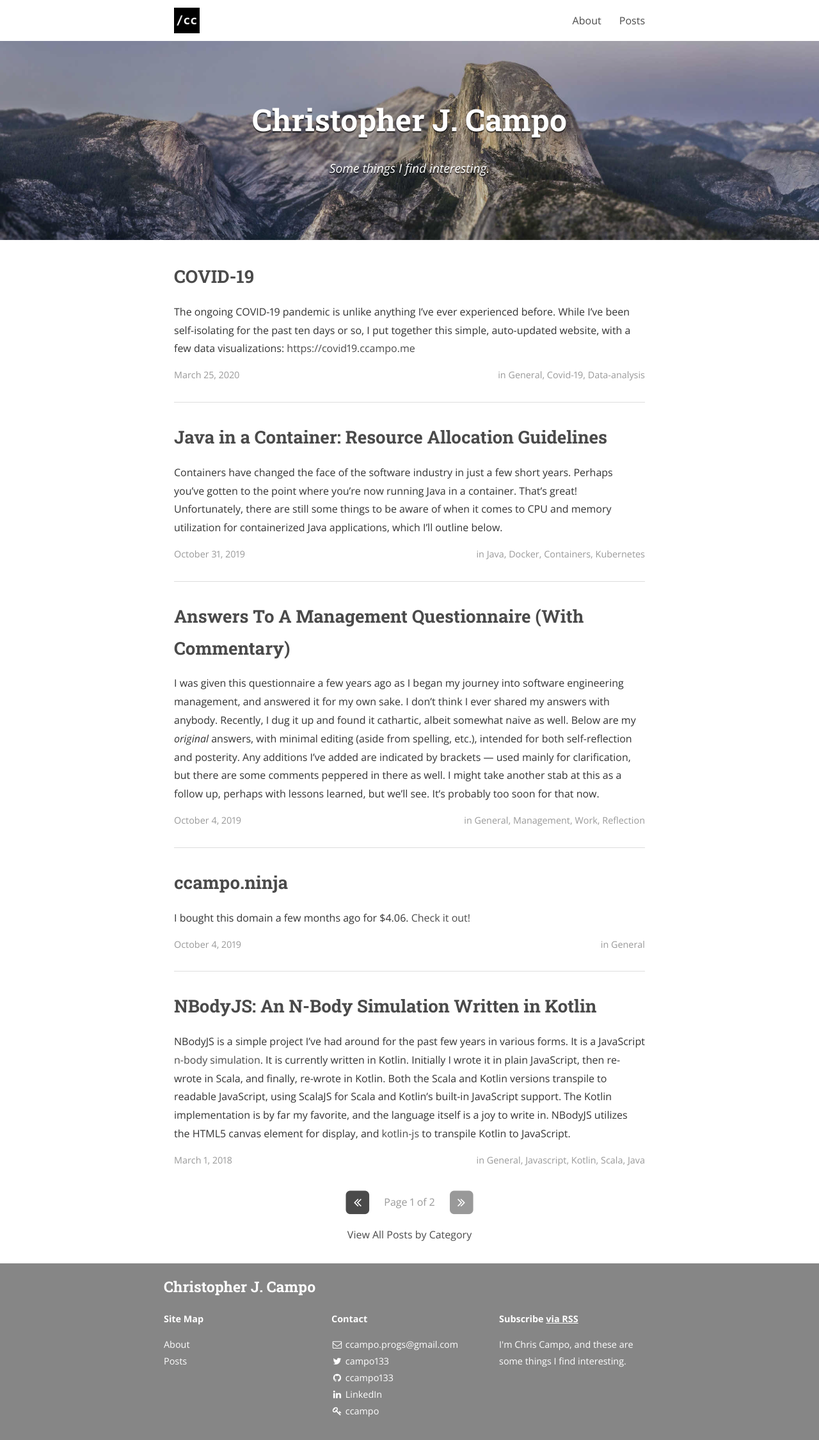
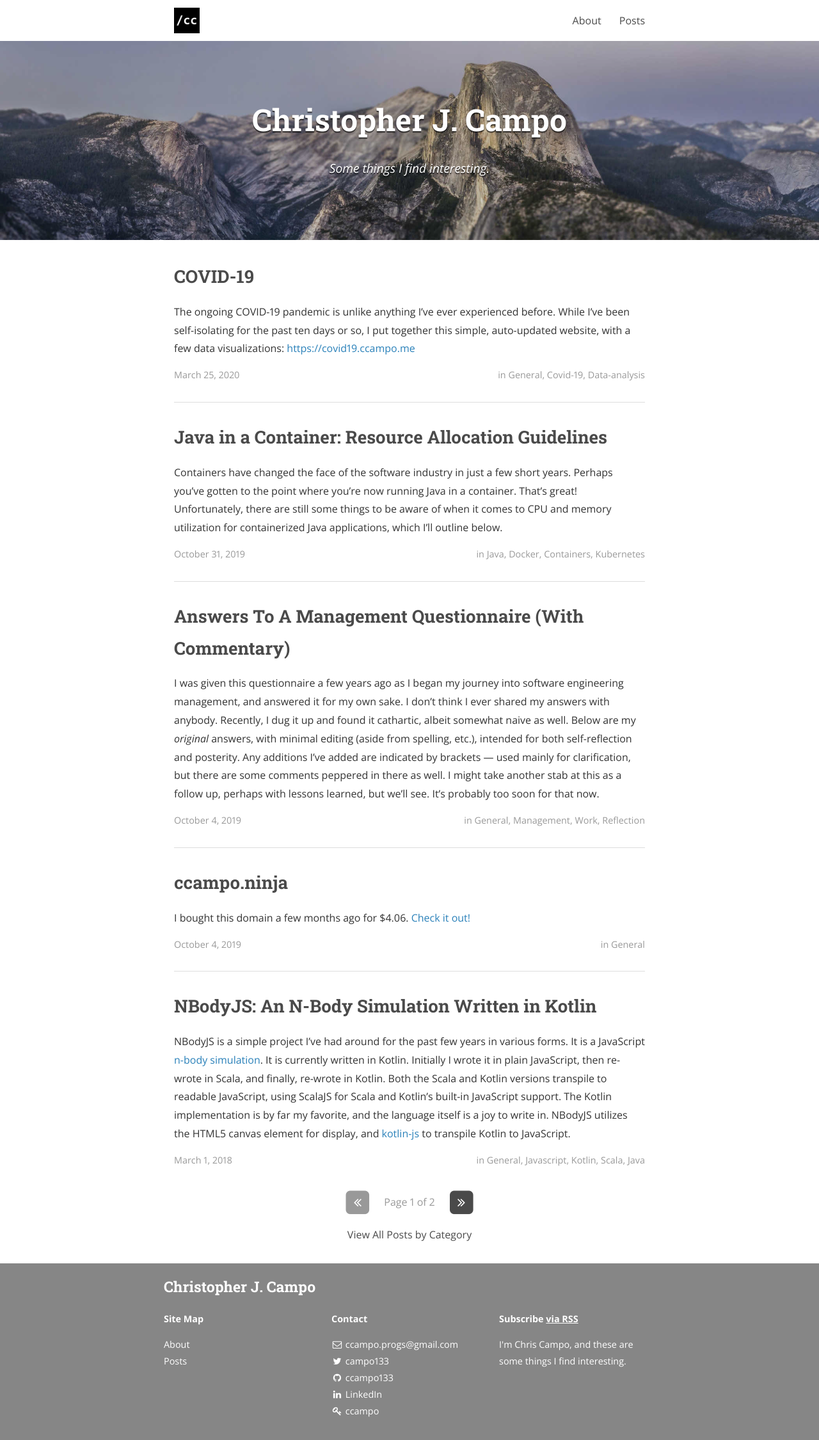
Before and after one commit to ccampo133/ccampo133.github.io, a Jekyll site: the page built from index.html, in a window 1280 px wide. Shown: the whole page at 64% size. Built offline with Jekyll 4.4.1, drawn with Linux system fonts in a browser that asks for light colours; nearby versions of some CDN libraries; the list of posts is cut into pages by our own code; a style sheet for code colours, icons or effects is not loaded.

Commit message:
Style updates (#4)
* Make excerpt links blue

* Fix pagination icons

```diff
--- a/_sass/_layout.scss
+++ b/_sass/_layout.scss
@@ -205,6 +205,20 @@
 		padding-top: 1em !important;
 		@extend %default-ul;
 	}
+	.post-excerpt {
+		a {
+			color: $blue;
+			&:active,
+			&:focus,
+			&:hover {
+				color: darken($blue, 50%);
+			}
+			&:active,
+			&:focus {
+				outline: none;
+			}
+		}
+	}
 	.post-meta {
 		@include outer-container;
 		// padding: 1em 0;
@@ -227,6 +241,11 @@
 		color: $medium-gray;
 		.page-number {
 			padding: 0 1em;
+		}
+		.newer-posts {
+			&:hover {
+				text-decoration: none;
+			}
 		}
 	}
 	.site-header-container {
--- a/index.html
+++ b/index.html
@@ -43,13 +43,22 @@
 
 <nav class="pagination" role="navigation">
   <p>
-    {% if paginator.next_page %}
+    {% if paginator.previous_page %}
+    {% if paginator.page == 2 %}
+    <a class="newer-posts" href="{% if site.baseurl %}{{ site.baseurl }}{% endif %}/">
+      <span class="fa-stack fa-lg">
+        <i class="fa fa-square fa-stack-2x"></i>
+        <i class="fa fa-angle-double-left fa-stack-1x fa-inverse"></i>
+      </span>
+    </a>
+    {% else %}
     <a class="newer-posts" href="{{ site.baseurl }}/page{{paginator.next_page}}">
       <span class="fa-stack fa-lg">
         <i class="fa fa-square fa-stack-2x"></i>
         <i class="fa fa-angle-double-left fa-stack-1x fa-inverse"></i>
       </span>
     </a>
+    {% endif %}
     {% else %}
     <span class="fa-stack fa-lg">
       <i class="fa fa-square fa-stack-2x"></i>
@@ -57,22 +66,13 @@
     </span>
     {% endif %}
     <span class="page-number">Page {{ paginator.page }} of {{ paginator.total_pages }}</span>
-    {% if paginator.previous_page %}
-      {% if paginator.page == 2 %}
-      <a class="newer-posts" href="{% if site.baseurl %}{{ site.baseurl }}{% endif %}/">
-        <span class="fa-stack fa-lg">
-          <i class="fa fa-square fa-stack-2x"></i>
-          <i class="fa fa-angle-double-right fa-stack-1x fa-inverse"></i>
-        </span>
-      </a>
-      {% else %}
-      <a class="newer-posts" href="{{ site.baseurl }}/page{{paginator.previous_page}}">
-        <span class="fa-stack fa-lg">
-          <i class="fa fa-square fa-stack-2x"></i>
-          <i class="fa fa-angle-double-right fa-stack-1x fa-inverse"></i>
-        </span>
-      </a>
-      {% endif %}
+    {% if paginator.next_page %}
+    <a class="newer-posts" href="{{ site.baseurl }}/page{{paginator.next_page}}">
+      <span class="fa-stack fa-lg">
+        <i class="fa fa-square fa-stack-2x"></i>
+        <i class="fa fa-angle-double-right fa-stack-1x fa-inverse"></i>
+      </span>
+    </a>
     {% else %}
     <span class="fa-stack fa-lg">
       <i class="fa fa-square fa-stack-2x"></i>
```
